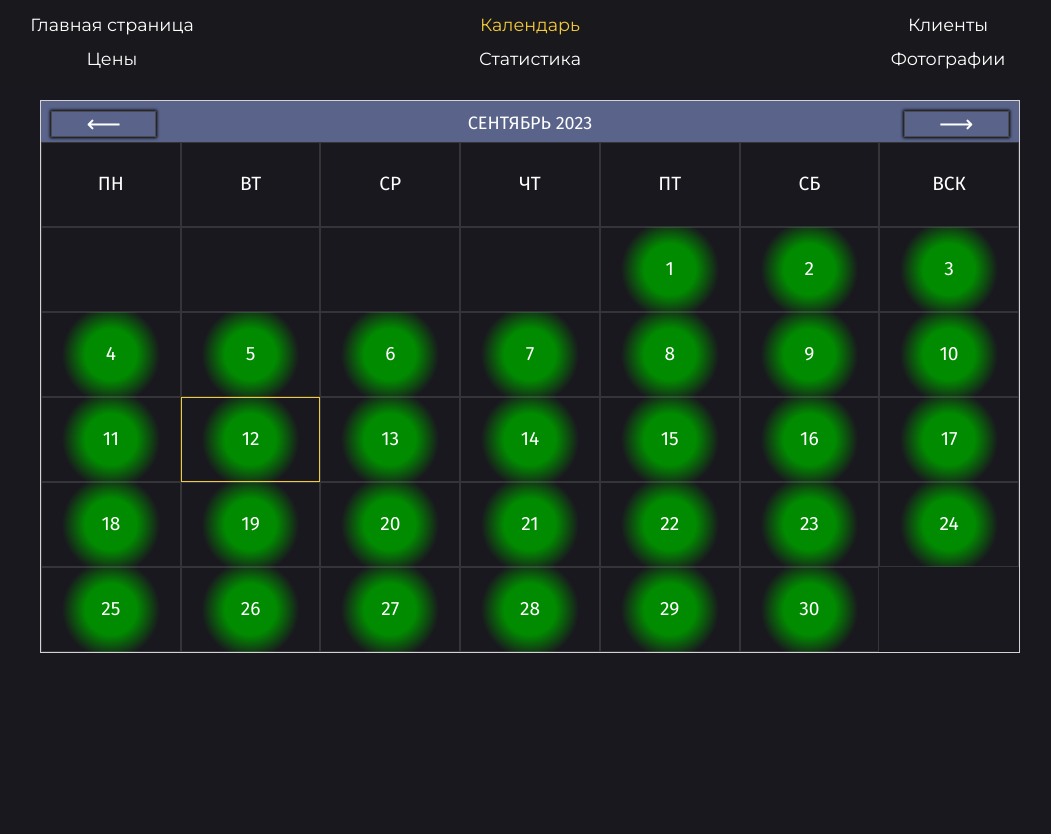
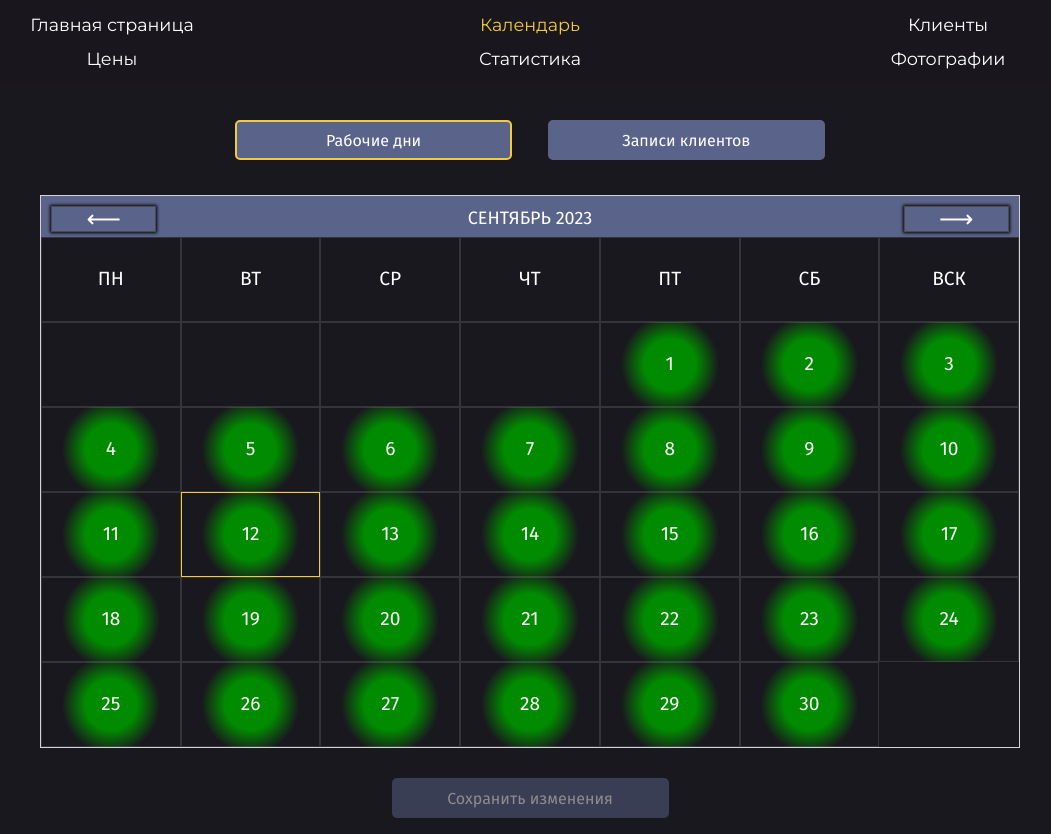
Before and after one commit to RemixFX/admin-panel, a React (Vite) app: page /calendar in a window 1280 px wide. Shown: the whole page, without its empty margins (110-1161 px from the left). Before the commit the page ends 800 px from the top, so only its background shows below. Built offline with nearby package versions, Linux system fonts and the light colour scheme.

Commit message:
feat: add buttons to switch the calendar view, save changes to the work calendar

```diff
--- a/src/components/CalendarGrid/calendar-grid.module.scss
+++ b/src/components/CalendarGrid/calendar-grid.module.scss
@@ -12,7 +12,7 @@
   padding: 10px 10px 5px 10px;
   display: flex;
   justify-content: space-between;
-  background-color: #5a648b;
+  background-color: var(--light-blue);
 }
 
 .button {
@@ -20,7 +20,7 @@
   width: 11%;
   font-size: 1.5rem;
   line-height: 1.5rem;
-  background-color: #5a648b;
+  background-color: var(--light-blue);
   border: 1px solid #4b4b4b;
   color: #fff;
   box-shadow: 0 0 3px 1px #000000;
--- a/src/components/CalendarGrid/calendar-grid.tsx
+++ b/src/components/CalendarGrid/calendar-grid.tsx
@@ -1,4 +1,4 @@
-import { useState, useEffect } from 'react'
+import { useState, useEffect, ReactNode } from 'react'
 import styles from './calendar-grid.module.scss'
 import { useQuery } from '@apollo/client'
 import { getClosedDays } from '../../api/closedDays'
@@ -6,9 +6,12 @@ import CalendarCell from '../CalendarCell/calendar-cell'
 
 interface CalendarGridProps {
   handleClickDate: (day: number) => void
+  showNotify: () => void
+  IsModified: boolean
+  children: ReactNode
 }
 
-export default function CalendarGrid({ handleClickDate }: CalendarGridProps) {
+export default function CalendarGrid({ handleClickDate, showNotify, IsModified, children }: CalendarGridProps) {
 
   const DAYS = [31, 28, 31, 30, 31, 30, 31, 31, 30, 31, 30, 31]
   const DAYS_LEAP = [31, 29, 31, 30, 31, 30, 31, 31, 30, 31, 30, 31]
@@ -47,24 +50,38 @@ export default function CalendarGrid({ handleClickDate }: CalendarGridProps) {
     return (year % 4 === 0 && year % 100 !== 0) || year % 400 === 0
   }
 
+  function setPrevMonth () {
+    if (IsModified) {
+      showNotify()
+      return
+    }
+    setDate(new Date(year, month - 1, day))
+  }
+
+  function setNextMonth () {
+    if (IsModified) {
+      showNotify()
+      return
+    }
+    setDate(new Date(year, month + 1, day))
+  }
+
   const days: number[] = isLeapYear(date.getFullYear()) ? DAYS_LEAP : DAYS
   const daysOfMonth: null[] = Array(days[month] + (startDay - 1)).fill(null)
-
-
-
 
   if (loading) {
     return <div>Loading...</div>
   }
 
   return (
+    <>
       <div className={styles.frame}>
         <div className={styles.header}>
-        <button className={styles.button} onClick={() => setDate(new Date(year, month - 1, day))}>&#10229;</button>
+          <button className={styles.button} onClick={setPrevMonth}>&#10229;</button>
           <div>
             {MONTHS[month]} {year}
           </div>
-        <button className={styles.button} onClick={() => setDate(new Date(year, month + 1, day))}>&#10230;</button>
+          <button className={styles.button} onClick={setNextMonth}>&#10230;</button>
         </div>
         <div className={styles.container}>
           {DAYS_OF_THE_WEEK.map(d => (
@@ -83,5 +100,7 @@ export default function CalendarGrid({ handleClickDate }: CalendarGridProps) {
           )}
         </div>
       </div>
+      {children}
+    </>
   )
 }
--- a/src/index.scss
+++ b/src/index.scss
@@ -28,6 +28,7 @@ $breakpoint--mobile: 640px;
   --yellow: #f3cb38;
   --black: #19181e;
   --beige: #be9877;
+  --light-blue: #5a648b;
   --montserrat: 'Montserrat', sans-serif;
   --error: #ff4949;
 }
--- a/src/routes/Calendar/calendar.module.scss
+++ b/src/routes/Calendar/calendar.module.scss
@@ -1,6 +1,89 @@
+@use '../../index.scss';
+
+@keyframes highlight {
+  16% {
+    border-color: var(--error);
+  }
+  32% {
+    border-color: transparent;
+  }
+  48% {
+    border-color: var(--yellow);
+  }
+  64% {
+    border-color: transparent;
+  }
+  80% {
+    border-color: var(--error);
+  }
+  100% {
+    border-color: transparent;
+  }
+}
+
 .content {
   display: flex;
   flex-direction: column;
   align-items: center;
   padding: 1rem;
 }
+
+.head_buttons {
+  display: flex;
+  justify-content: space-between;
+  margin-top: 20px;
+  margin-bottom: 35px;
+  width: 66%;
+  min-width: 280px;
+  max-width: 590px;
+  border: none;
+}
+
+.button {
+  width: 47%;
+  min-height: 33px;
+  background: var(--light-blue);
+  color: #fff;
+  font-family: inherit;
+  border: 3px solid transparent;
+  border-radius: 5px;
+  font-size: 0.8rem;
+  cursor: pointer;
+
+  &_active {
+    border: 2px solid var(--yellow);
+  }
+
+  &_submit {
+    margin-top: 30px;
+    max-width: 277px;
+
+    &:disabled {
+      pointer-events: none;
+      opacity: 0.5;
+    }
+  }
+
+  &_highlight {
+    animation: highlight 1800ms linear forwards;
+  }
+
+  @include index.desktop {
+    font-size: 1rem;
+    min-height: 40px;
+
+    &:hover {
+      background: #465077;
+    }
+  }
+}
+
+.notify {
+  margin-top: 20px;
+  color: var(--error);
+  font-size: 0.8rem;
+
+  @include index.desktop {
+    font-size: 0.9rem;
+  }
+}
--- a/src/routes/Calendar/calendar.tsx
+++ b/src/routes/Calendar/calendar.tsx
@@ -1,20 +1,69 @@
+import { useState } from 'react'
 import CalendarGrid from '../../components/CalendarGrid/calendar-grid'
 import Header from '../../components/Header/header'
 import styles from './calendar.module.scss'
 
 export default function Calendar() {
 
+  const [activeButton, setActiveButton] = useState<string>('work-calendar')
+  const [IsModified, setIsModified] = useState<boolean>(false)
+  const [notify, setNotify] = useState({message: false, highlight: false})
+
   const handleClickDate = (day: number) => {
     console.log(day)
+    setIsModified(true)
+  }
+
+  const showNotify = () => {
+    setNotify({message: true, highlight: true})
+    setTimeout(() => setNotify({message: true, highlight: false}), 1800)
+  }
+
+  const setActiveWorkCalendar = () => {
+    if (activeButton == 'work-calendar') {
+      return
+    }
+    setActiveButton('work-calendar')
+  }
+
+  const setActiveClientEntries = () => {
+    if (activeButton == 'client-entries') {
+      return
+    }
+    setActiveButton('client-entries')
   }
 
   return (
     <>
       <Header />
       <section className={styles.content}>
-        <CalendarGrid
-          handleClickDate={handleClickDate}
-        />
+        <div className={styles.head_buttons}>
+          <button className={`${styles.button}
+           ${activeButton == 'work-calendar' ? styles.button_active : ''}`}
+            onClick={setActiveWorkCalendar}>
+            Рабочие дни
+          </button>
+          <button className={`${styles.button}
+           ${activeButton == 'client-entries' ? styles.button_active : ''}`}
+            onClick={setActiveClientEntries}>
+            Записи клиентов
+          </button>
+        </div>
+        {activeButton == 'work-calendar' ?
+          <CalendarGrid
+            IsModified={IsModified}
+            handleClickDate={handleClickDate}
+            showNotify={showNotify}
+          >
+            <button className={`${styles.button} ${styles.button_submit} ${notify.highlight ? styles.button_highlight : ''}`}
+              disabled={!IsModified}>
+              Сохранить изменения
+            </button>
+            {notify.message && <p className={styles.notify}>Необходимо сохранить изменения на текущий месяц</p>}
+          </CalendarGrid>
+          :
+          <div>entries calendar</div>
+        }
       </section>
     </>
   )
```
Lines whose indentation alone changed are shown as unchanged.
